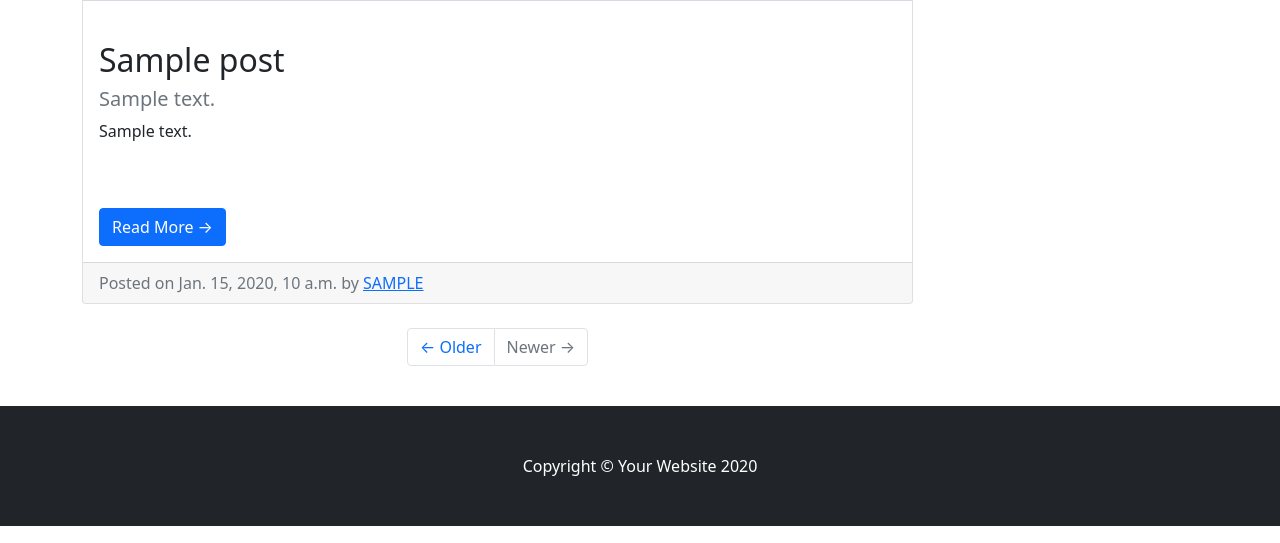
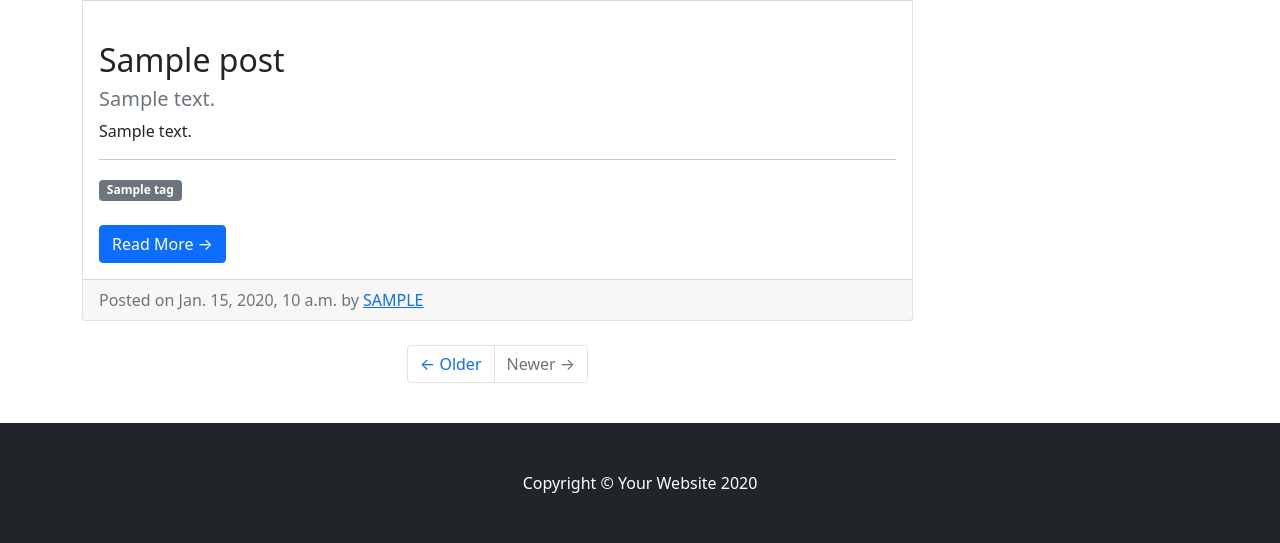
Before and after one commit to ky8778/KY_django, a Django app: page /blog/ in a window 1280 px wide. Shown: the part 775-1318 px from the top of the page. Run offline with Django 3.2, Linux system fonts and the light colour scheme; tables that the repository leaves empty hold one stand-in row (values such as "Sample post"); grey boxes marked "Sample" are stand-in pictures.

Commit message:
[Blog] Tag page updated

```diff
--- a/blog/templates/blog/blog.html
+++ b/blog/templates/blog/blog.html
@@ -5,8 +5,13 @@
   <h1>
     Blog
     {% if category %}
-      <span class="badge badge-secondary float-right">
+      <span class="badge bg-secondary float-right">
         {{ category }}
+      </span>
+    {% endif %}
+    {% if tag %}
+      <span class="badge bg-secondary float-right">
+        {{ tag }} : {{ tag.post_set.count }}
       </span>
     {% endif %}
   </h1>
@@ -35,10 +40,11 @@
             <h5 class="text-muted">{{ p.hook_text }}</h5>
           {% endif %}
           <p class="card-text">{{ p.content | truncatewords:45 }}</p>
+          <hr>
           <!-- Tag -->
           {% if p.tags.exists %}
             {% for tag in p.tags.iterator %}
-              <a href="{{ tag.get_absolute_url }}"><span class="badge badge-pill badge-light">{{ tag }}</span></a>
+              <a href="{{ tag.get_absolute_url }}"><span class="badge badge-pill bg-secondary">{{ tag }}</span></a>
             {% endfor %}
           {% endif %}
           <br>
--- a/blog/urls.py
+++ b/blog/urls.py
@@ -5,6 +5,7 @@ urlpatterns = [
     # path('', views.index),
     path('', views.PostList.as_view()),
     path('category/<str:slug>/', views.category_page),
+    path('tag/<str:slug>/', views.tag_page),
     # path('<int:pk>/', views.single_post_page),
     path('<int:pk>/', views.PostDetail.as_view()),
 ]
--- a/blog/views.py
+++ b/blog/views.py
@@ -1,6 +1,6 @@
 from django.shortcuts import render
 from django.views.generic import ListView, DetailView
-from .models import Post, Category
+from .models import Post, Category, Tag
 
 # Create your views here.
 ''' CBV '''
@@ -63,3 +63,16 @@ def category_page(request, slug):
         'category': category,
     }
     return render(request, 'blog/blog.html', context)
+
+def tag_page(request, slug):
+    tag = Tag.objects.get(slug=slug)
+    posts = tag.post_set.all()
+
+    context = {
+        'posts': posts,
+        'tag': tag,
+        'categories': Category.objects.all(),
+        'no_category_post_count': Post.objects.filter(category=None).count(),
+    }
+
+    return render(request, 'blog/blog.html', context)
```
